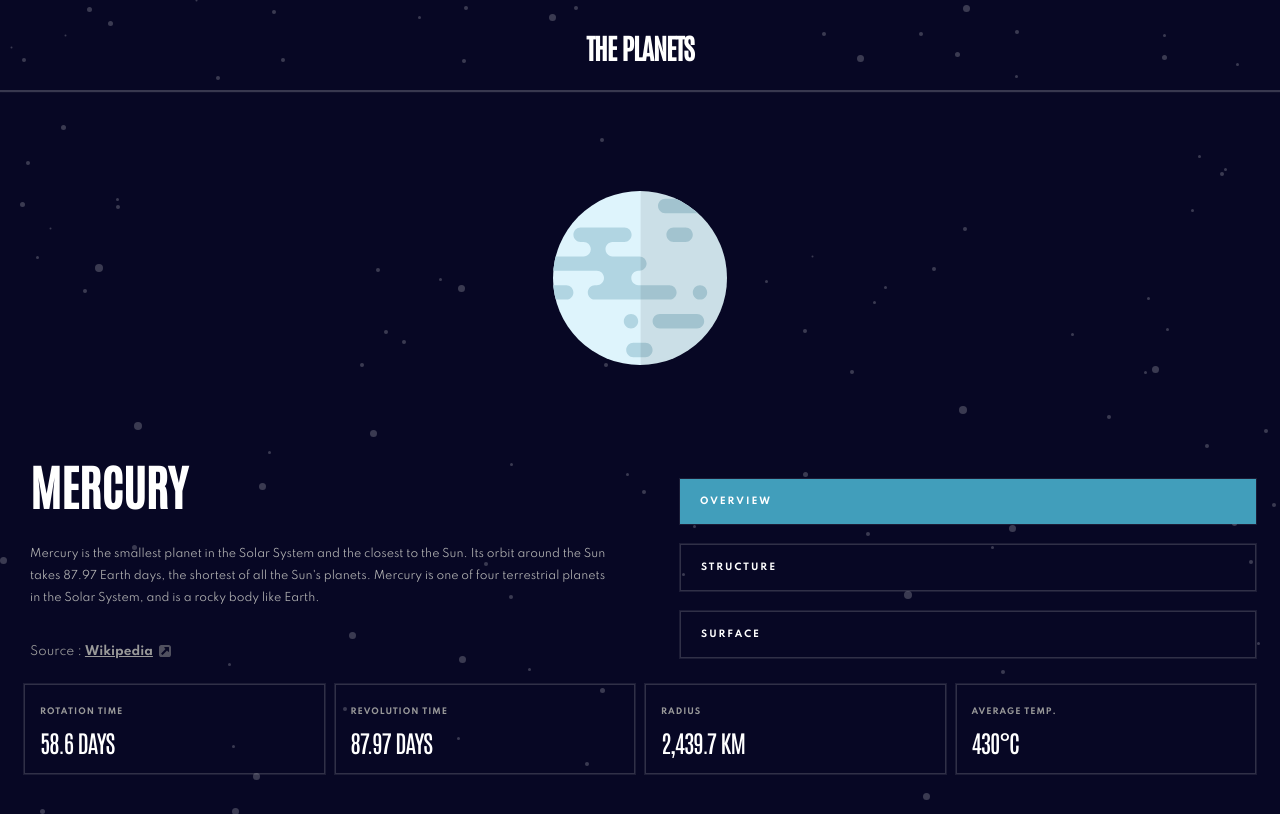
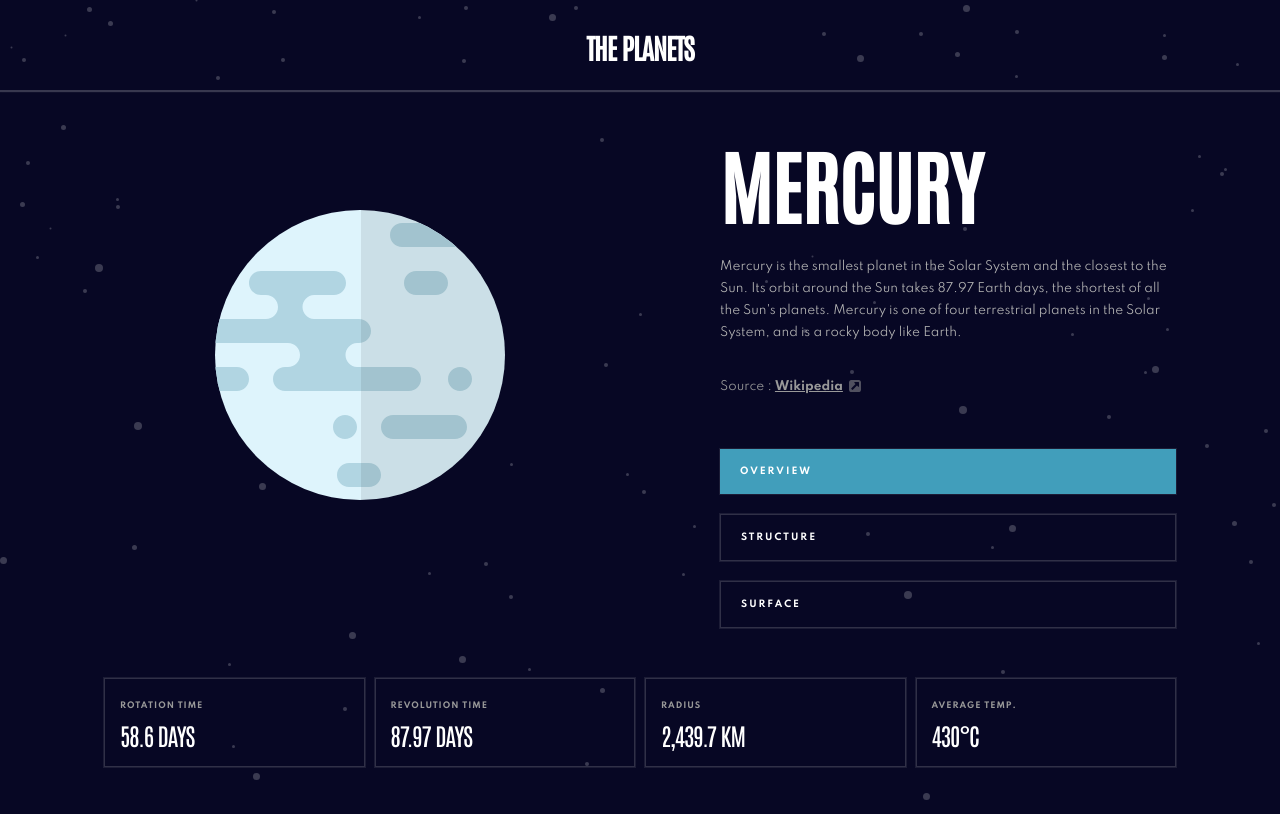
Before and after one commit to ding-09/planets-facts, a React (Create React App) app: page / in a window 1280 px wide. Built offline with nearby package versions, Linux system fonts and the light colour scheme.

Commit message:
add responsive behavior, styles, and layout for screens >= 1024px

```diff
--- a/src/components/Details/DetailsBody.styled.js
+++ b/src/components/Details/DetailsBody.styled.js
@@ -11,6 +11,9 @@ export const StyledDetailsBody = styled.section`
     padding: 0 3rem;
   }
 
+  @media (min-width: 1024px) {
+    margin: 8rem 0 4rem 5rem;
+  }
   .body-content {
     margin-bottom: 3rem;
     h2 {
@@ -21,11 +24,18 @@ export const StyledDetailsBody = styled.section`
         font-size: 4.8rem;
         margin-bottom: 4.5rem;
       }
+      @media (min-width: 1024px) {
+        font-size: 8rem;
+        margin-bottom: 6rem;
+      }
     }
     p {
       font-size: 1.1rem;
       line-height: 2.2rem;
       filter: brightness(0.7);
+      @media (min-width: 1024px) {
+        font-size: 1.2rem;
+      }
     }
   }
   .source {
--- a/src/components/Details/DetailsImg.styled.js
+++ b/src/components/Details/DetailsImg.styled.js
@@ -8,5 +8,8 @@ export const StyledDetailsImg = styled.figure`
     @media (min-width: 768px) {
       max-width: 60%;
     }
+    @media (min-width: 1024px) {
+      max-width: 100%;
+    }
   }
 `;
--- a/src/components/Details/DetailsNav.styled.js
+++ b/src/components/Details/DetailsNav.styled.js
@@ -44,4 +44,8 @@ export const StyledDetailsNav = styled.nav`
       background-color: ${(props) => props.theme.planetColors[props.color]};
     }
   }
+  @media (min-width: 1024px) {
+    margin-left: 4rem;
+
+  }
 `;
--- a/src/components/Details/PlanetDetails.styled.js
+++ b/src/components/Details/PlanetDetails.styled.js
@@ -31,4 +31,17 @@ export const StyledPlanetDetails = styled.section`
       align-self: center;
     }
   }
+  @media (min-width: 1024px) {
+    padding: 0 8rem;
+    grid-template-rows: repeat(4, 1fr);
+    grid-template-areas:
+      'img img body body'
+      'img img body body'
+      'img img nav nav'
+      'sub sub sub sub';
+    figure {
+      grid-column-start: 1;
+      grid-column-end: 3;
+    }
+  }
 `;
--- a/src/components/Details/SubDetails.styled.js
+++ b/src/components/Details/SubDetails.styled.js
@@ -10,6 +10,10 @@ export const StyledSubDetails = styled.section`
     margin-top: 2rem;
     flex-direction: row;
     justify-content: space-between;
+  }
+  @media (min-width: 1024px) {
+    margin-top: 5rem;
+
   }
   .details-container {
     display: flex;
```
